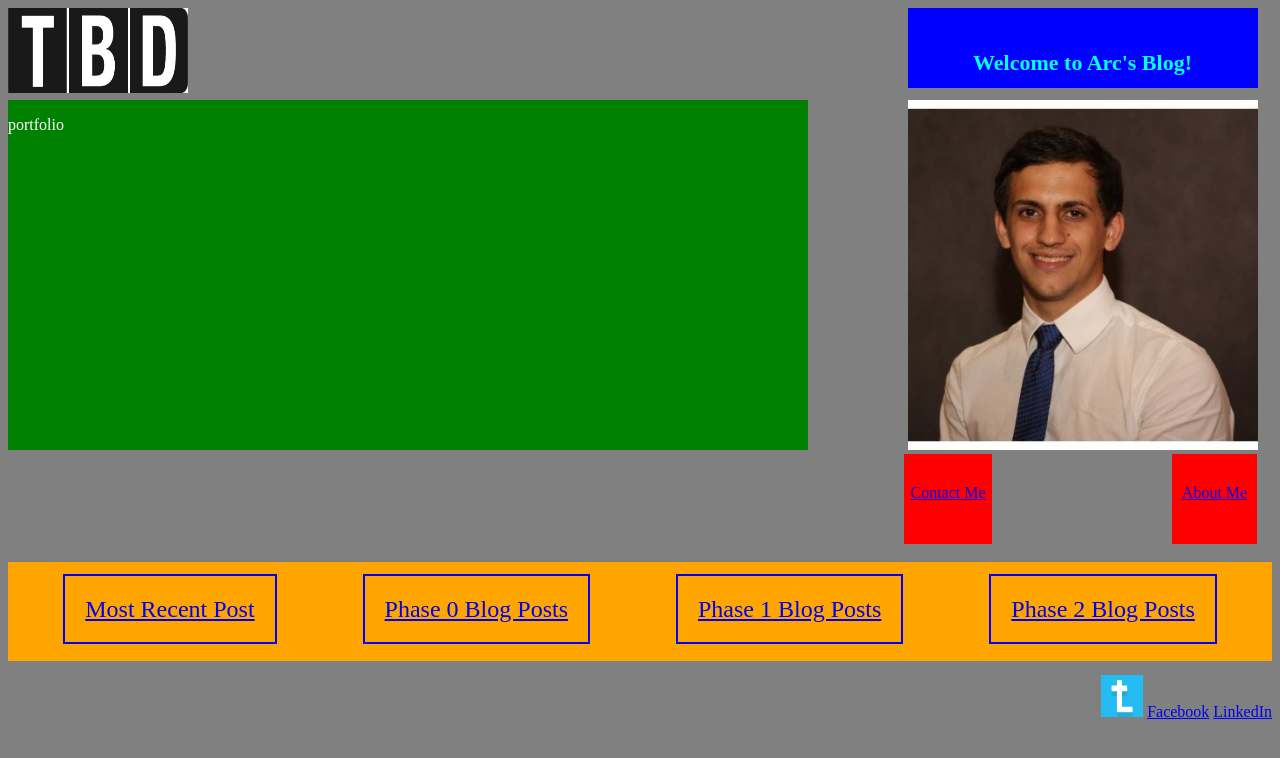
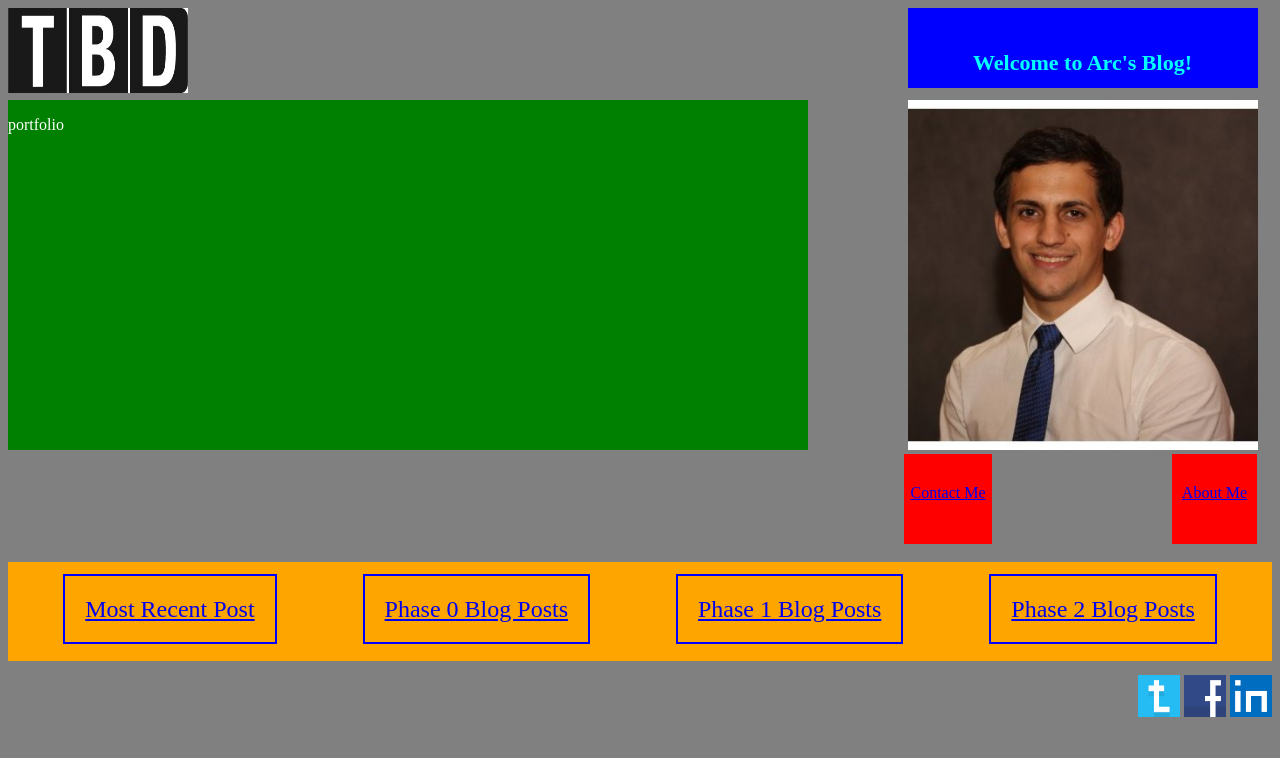
Before and after one commit to arcpetretta/arcpetretta.github.io, a plain HTML site: page index.html in a window 1280 px wide. Drawn offline with Linux system fonts and the light colour scheme.

Commit message:
add social media icons.

```diff
--- a/index.html
+++ b/index.html
@@ -56,9 +56,9 @@
 <footer class = "footer">
   <a href="https://twitter.com/Arc_Petretta"><img src= "../imgs/Twitter.png" alt="Twitter" style="width:42px;height:42px;border:0"></a>
 
-  <a href="https://www.facebook.com/arcangelo.petretta">Facebook</a>
+  <a href="https://www.facebook.com/arcangelo.petretta"><img src= "../imgs/Facebook.png" alt="Facebook" style="width:42px;height:42px;border:0"></a>
 
-  <a href="https://www.linkedin.com/in/arcangelopetretta">LinkedIn</a>
+  <a href="https://www.linkedin.com/in/arcangelopetretta"><img src= "../imgs/LinkedIn.png" alt="LinkedIn" style="width:42px;height:42px;border:0"></a>
 
 </footer>
 
```
